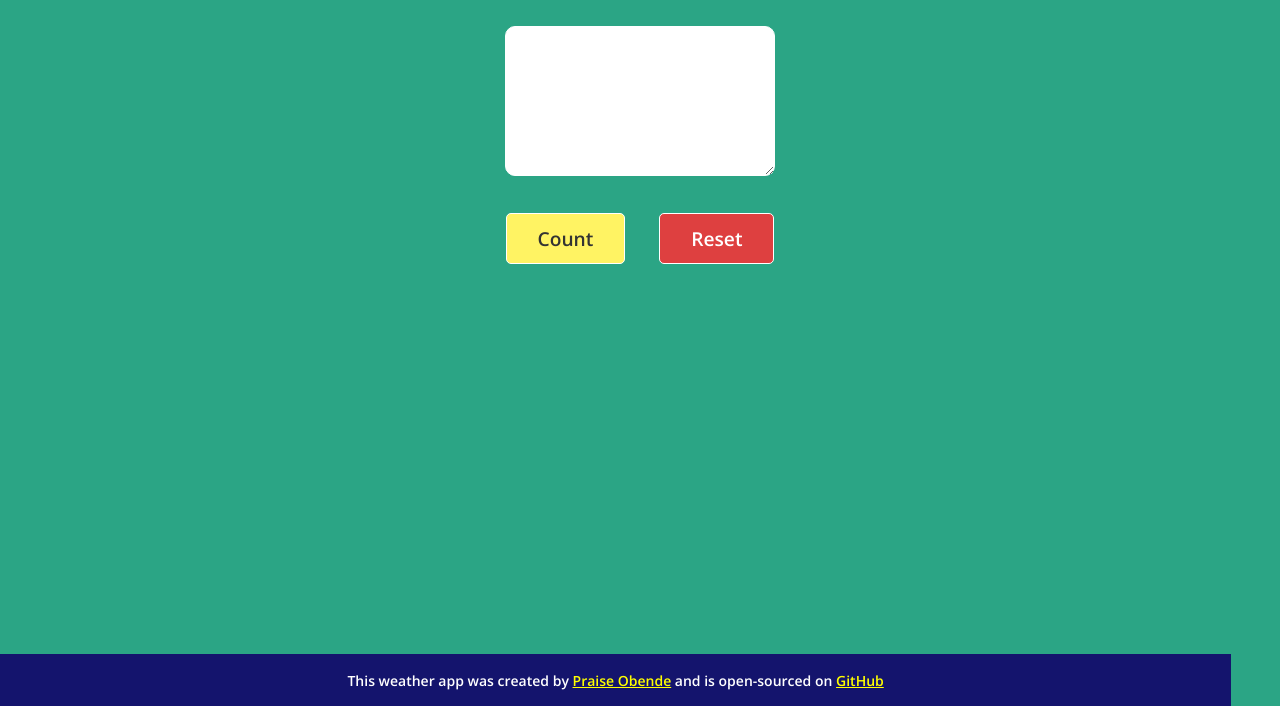
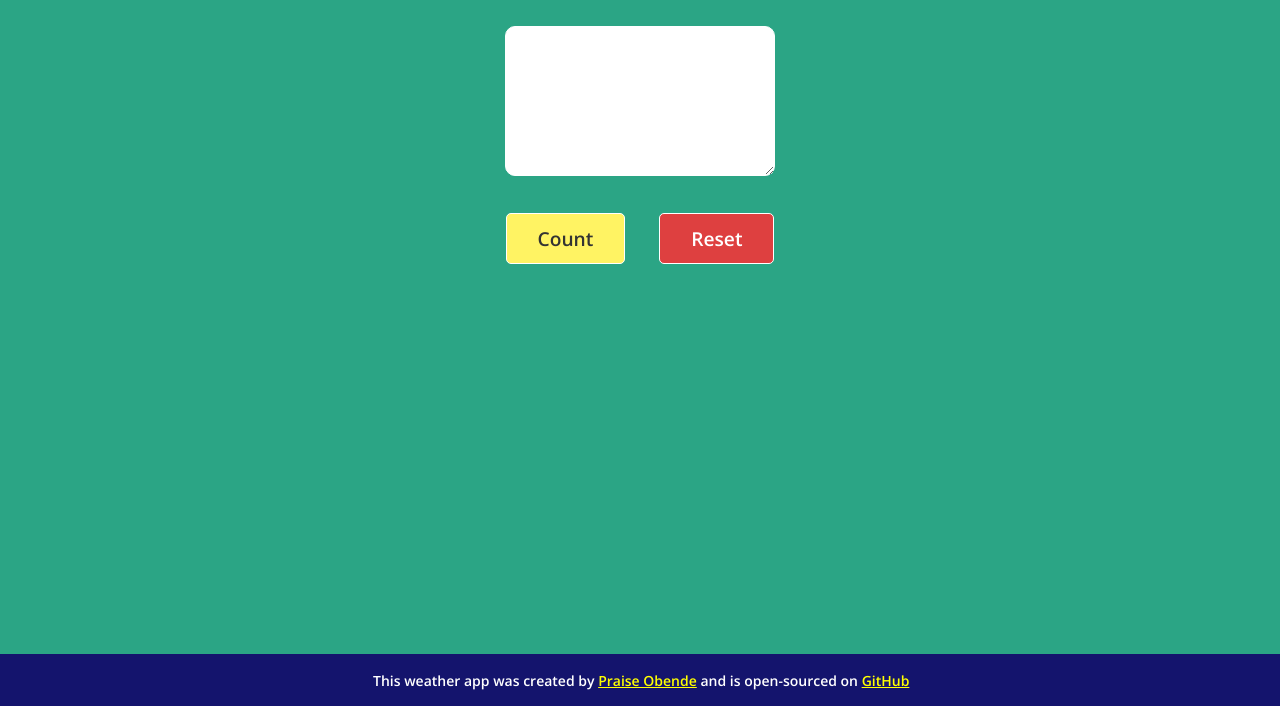
Before and after one commit to winpeed/Word-counter, a plain HTML site: page index.html in a window 1280 px wide. Shown: the part 94-800 px from the top of the page. Drawn offline with nearby package versions, Linux system fonts and the light colour scheme.

Commit message:
modified css file

```diff
--- a/index.css
+++ b/index.css
@@ -68,12 +68,12 @@ header {
 }
 
 footer {
-  position: absolute;
+  position: fixed;
   bottom: 0;
   text-align: center;
   background: #14146d;
   padding: 1.1em 1em;
-  width: 94vw;
+  width: 98vw;
 }
 
 footer p {
```
